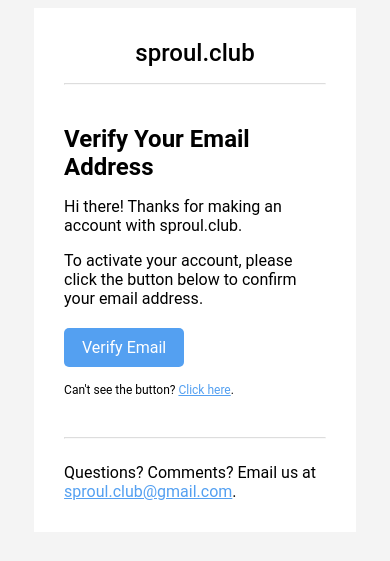
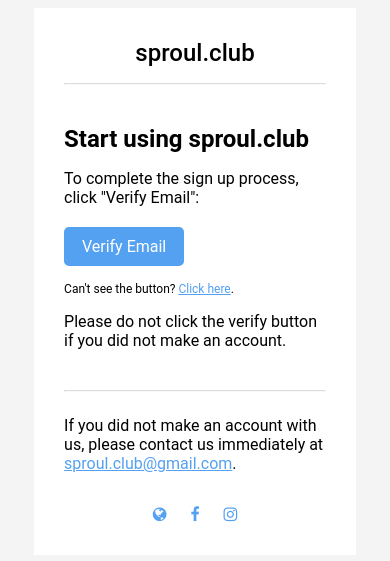
Before and after one commit to sproul-club/server, a Flask app: template templates/confirm-email.html in a window 390 px wide. Shown: the top 561 px of the page. Run offline with Flask 2, Linux system fonts and the light colour scheme; the template is opened without the code that fills it, so the values that code supplies are empty; parts of the project's set-up code (start-up, migrations or seed data) failed here and were passed over.

Commit message:
new changes to confirm email with responsive icons

```diff
--- a/templates/confirm-email.html
+++ b/templates/confirm-email.html
@@ -2,7 +2,7 @@
 <html>
 <head>
     <link rel="stylesheet" href="https://cdnjs.cloudflare.com/ajax/libs/font-awesome/4.7.0/css/font-awesome.min.css">
-
+    <link rel="stylesheet" href="https://maxcdn.bootstrapcdn.com/font-awesome/4.7.0/css/font-awesome.min.css">
     <style>
         body {
             font-family: 'Roboto', sans-serif;
@@ -64,7 +64,40 @@
 
         .footer {
             display: flex;
+            justify-content: space-between;
         }
+
+        .contact-links {
+            display: inline-flex;
+            justify-content: center;
+            align-content: center;
+        }
+
+        .icon {
+            margin-left: 10px;
+        }
+
+        @media only screen and (max-width: 1150px) {
+            .footer {
+                display: flex;
+                flex-direction: row;
+                flex-wrap: wrap;
+            }
+
+            .contact-links {
+                width: 100%;
+                display: inline-flex;
+                justify-content: center;
+                align-content: center;
+            }
+
+            .icon {
+                /* margin-left: 0px; */
+                margin-right: 10px;
+            }
+        }
+
+
     </style>
 </head>
 
@@ -76,11 +109,9 @@
 
         <hr class="top-hr">
 
-        <h1>Verify Your Email Address</h1>
+        <h1>Start using sproul.club</h1>
 
-        <p>Hi there! Thanks for making an account with sproul.club.</p>
-
-        <p> To activate your account, please click the button below to confirm your email address.</p>
+        <p> To complete the sign up process, click "Verify Email":</p>
 
         <a href="{{ confirm_url }}" class="verify-link">
         <p class="verify-button">
@@ -90,11 +121,22 @@
 
         <p class="alt-link-text">Can't see the button? <a href="{{ confirm_url }}">Click here</a>.</p>
 
+        <p> Please do not click the verify button if you did not make an account.</p>
+
         <hr class="bottom-hr">
         <div class="footer">
             <p>
-                Questions? Comments? Email us at <a href="mailto:sproul.club@gmail.com">sproul.club@gmail.com</a>.
+                If you did not make an account with us, please contact us immediately at <a href="mailto:sproul.club@gmail.com">sproul.club@gmail.com</a>.
             </p>
+            <div class="contact-links">
+                <p>
+                    <a target="_blank" href="https://sproul.club" class="icon"><i class="fa fa-1x fa-globe"></i></a>
+                    <a target="_blank" href="https://www.facebook.com/sproul.club" class="icon"><i class="fa fa-1x fa-facebook"></i></a>
+                    <a target="_blank" href="https://www.instagram.com/sproul.club" class="icon"><i class="fa fa-1x fa-instagram"></i></a>
+                </p>
+
+
+            </div>
         </div>
 
     </div>
```
